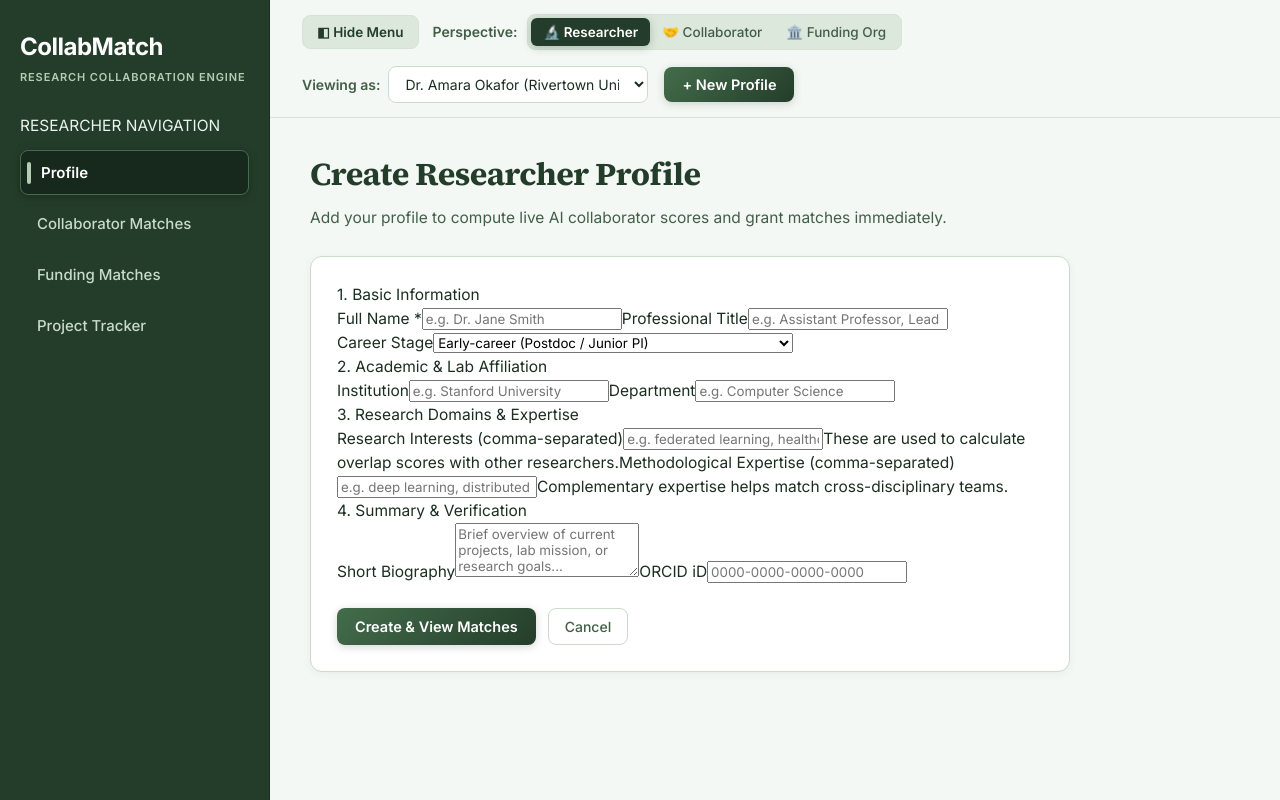
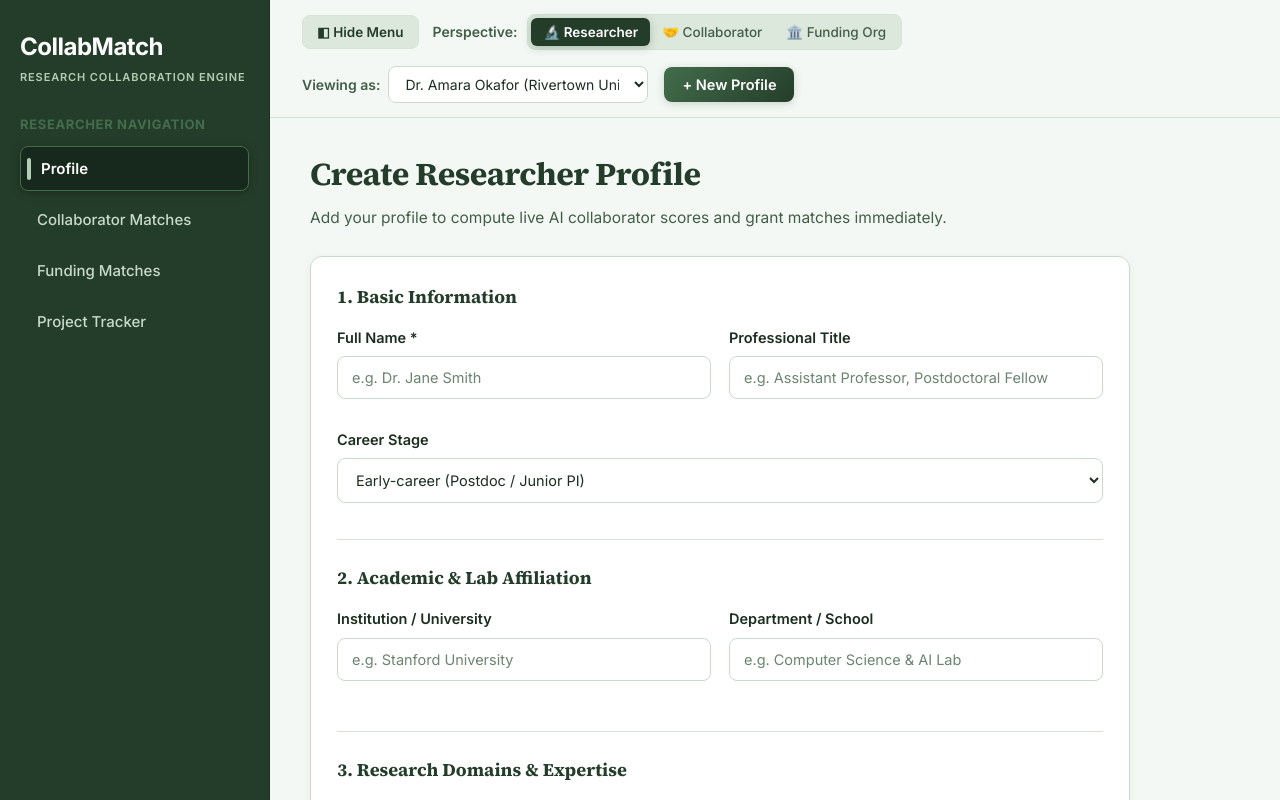
Before and after one commit to harini23-4/wins-ai-hack, a React (Vite) app in the folder frontend/: page / in a window 1280 px wide. Both pictures are taken after a click on the button "+ New Profile". Shown: the top 800 px of the page. Built offline with nearby package versions, Linux system fonts and the light colour scheme.

Commit message:
Make collaborators and organizations clickable with detailed dossiers

```diff
--- a/frontend/src/components/ProfileForm.jsx
+++ b/frontend/src/components/ProfileForm.jsx
@@ -44,120 +44,131 @@ export default function ProfileForm({ onCreate, onCancel }) {
   };
 
   return (
-    <form className="card" onSubmit={handleSubmit} style={{ maxWidth: 760 }}>
-      {/* Section 1: Basic Info */}
+    <div className="card" style={{ maxWidth: 820, margin: "0 0 32px 0" }}>
+      <form onSubmit={handleSubmit}>
+        {/* Section 1: Basic Information */}
         <div className="form-section">
-        <div className="section-label" style={{ marginTop: 0 }}>
-          1. Basic Information
-        </div>
+          <h3 className="form-section-title">1. Basic Information</h3>
 
-        <div className="form-grid-2">
-          <label className="form-field">
-            Full Name *
+          <div className="form-row-2">
+            <div className="form-group">
+              <label className="form-label">Full Name *</label>
               <input
+                className="form-input"
                 value={form.name}
                 onChange={update("name")}
                 placeholder="e.g. Dr. Jane Smith"
                 required
               />
-          </label>
+            </div>
 
-          <label className="form-field">
-            Professional Title
+            <div className="form-group">
+              <label className="form-label">Professional Title</label>
               <input
+                className="form-input"
                 value={form.title}
                 onChange={update("title")}
-              placeholder="e.g. Assistant Professor, Lead Researcher"
+                placeholder="e.g. Assistant Professor, Postdoctoral Fellow"
               />
-          </label>
+            </div>
           </div>
 
-        <label className="form-field">
-          Career Stage
-          <select value={form.careerStage} onChange={update("careerStage")}>
+          <div className="form-group">
+            <label className="form-label">Career Stage</label>
+            <select
+              className="form-select"
+              value={form.careerStage}
+              onChange={update("careerStage")}
+            >
               <option value="early-career">Early-career (Postdoc / Junior PI)</option>
               <option value="mid-career">Mid-career (Associate Professor / Senior Researcher)</option>
               <option value="senior">Senior (Full Professor / Lab Director)</option>
             </select>
-        </label>
+          </div>
         </div>
 
         {/* Section 2: Affiliation */}
         <div className="form-section">
-        <div className="section-label">2. Academic & Lab Affiliation</div>
+          <h3 className="form-section-title">2. Academic & Lab Affiliation</h3>
 
-        <div className="form-grid-2">
-          <label className="form-field">
-            Institution
+          <div className="form-row-2">
+            <div className="form-group">
+              <label className="form-label">Institution / University</label>
               <input
+                className="form-input"
                 value={form.institution}
                 onChange={update("institution")}
                 placeholder="e.g. Stanford University"
               />
-          </label>
+            </div>
 
-          <label className="form-field">
-            Department
+            <div className="form-group">
+              <label className="form-label">Department / School</label>
               <input
+                className="form-input"
                 value={form.department}
                 onChange={update("department")}
-              placeholder="e.g. Computer Science"
+                placeholder="e.g. Computer Science & AI Lab"
               />
-          </label>
+            </div>
           </div>
         </div>
 
-      {/* Section 3: Research & Skills */}
+        {/* Section 3: Research Focus */}
         <div className="form-section">
-        <div className="section-label">3. Research Domains & Expertise</div>
+          <h3 className="form-section-title">3. Research Domains & Expertise</h3>
 
-        <label className="form-field">
-          Research Interests (comma-separated)
+          <div className="form-group">
+            <label className="form-label">Research Interests (comma-separated)</label>
             <input
+              className="form-input"
               value={form.interests}
               onChange={update("interests")}
               placeholder="e.g. federated learning, healthcare AI, NLP"
             />
-          <span className="form-hint">These are used to calculate overlap scores with other researchers.</span>
-        </label>
+            <span className="form-hint">Used to calculate research overlap scores with potential collaborators.</span>
+          </div>
 
-        <label className="form-field">
-          Methodological Expertise (comma-separated)
+          <div className="form-group">
+            <label className="form-label">Methodological Expertise (comma-separated)</label>
             <input
+              className="form-input"
               value={form.expertise}
               onChange={update("expertise")}
               placeholder="e.g. deep learning, distributed systems, PyTorch"
             />
-          <span className="form-hint">Complementary expertise helps match cross-disciplinary teams.</span>
-        </label>
+            <span className="form-hint">Complementary expertise helps match cross-disciplinary research teams.</span>
+          </div>
         </div>
 
-      {/* Section 4: Bio & ORCID */}
+        {/* Section 4: Summary & Bio */}
         <div className="form-section">
-        <div className="section-label">4. Summary & Verification</div>
+          <h3 className="form-section-title">4. Summary & Verification</h3>
 
-        <label className="form-field">
-          Short Biography
+          <div className="form-group">
+            <label className="form-label">Short Biography</label>
             <textarea
+              className="form-textarea"
               value={form.bio}
               onChange={update("bio")}
-            placeholder="Brief overview of current projects, lab mission, or research goals..."
+              placeholder="Brief overview of current research focus, lab mission, or projects..."
               rows={3}
             />
-        </label>
+          </div>
 
-        <label className="form-field">
-          ORCID iD
+          <div className="form-group">
+            <label className="form-label">ORCID iD</label>
             <input
+              className="form-input"
               value={form.orcid}
               onChange={update("orcid")}
               placeholder="0000-0000-0000-0000"
             />
-        </label>
+          </div>
         </div>
 
         {/* Actions */}
-      <div style={{ display: "flex", gap: 12, marginTop: 24 }}>
+        <div className="form-actions">
           <button type="submit" className="btn-primary">
             Create & View Matches
           </button>
@@ -166,5 +177,6 @@ export default function ProfileForm({ onCreate, onCancel }) {
           </button>
         </div>
       </form>
+    </div>
   );
 }
--- a/frontend/src/index.css
+++ b/frontend/src/index.css
@@ -316,6 +316,93 @@ button, input, select, textarea {
   line-height: 1.55;
 }
 
+/* Form Styles & Organization */
+.form-section {
+  margin-bottom: 24px;
+  padding-bottom: 20px;
+  border-bottom: 1px solid var(--border);
+}
+
+.form-section:last-child {
+  border-bottom: none;
+  margin-bottom: 0;
+  padding-bottom: 0;
+}
+
+.form-section-title {
+  font-family: var(--font-serif);
+  font-size: 18px;
+  font-weight: 700;
+  color: var(--c-forest-deep);
+  margin: 0 0 16px 0;
+}
+
+.form-row-2 {
+  display: grid;
+  grid-template-columns: 1fr 1fr;
+  gap: 18px;
+  margin-bottom: 14px;
+}
+
+.form-group {
+  display: flex;
+  flex-direction: column;
+  gap: 7px;
+  margin-bottom: 16px;
+  width: 100%;
+}
+
+.form-label {
+  font-size: 14.5px;
+  font-weight: 600;
+  color: var(--text-primary);
+  display: block;
+}
+
+.form-input,
+.form-select,
+.form-textarea {
+  display: block;
+  width: 100%;
+  box-sizing: border-box;
+  background: var(--bg-input);
+  border: 1px solid var(--border-card);
+  border-radius: 8px;
+  padding: 12px 14px;
+  color: var(--text-primary);
+  font-size: 14.5px;
+  outline: none;
+  transition: all 0.2s ease;
+}
+
+.form-input:focus,
+.form-select:focus,
+.form-textarea:focus {
+  border-color: var(--c-forest-bright);
+  box-shadow: 0 0 0 3px rgba(67, 109, 75, 0.2);
+}
+
+.form-input::placeholder,
+.form-textarea::placeholder {
+  color: var(--text-muted);
+}
+
+.form-hint {
+  display: block;
+  font-size: 13px;
+  color: var(--text-muted);
+  font-weight: 400;
+  margin-top: 4px;
+  line-height: 1.4;
+}
+
+.form-actions {
+  display: flex;
+  align-items: center;
+  gap: 14px;
+  margin-top: 24px;
+}
+
 /* Stat Row & Stat Boxes (Project Tracker) */
 .stat-row {
   display: flex;
@@ -522,5 +609,88 @@ button, input, select, textarea {
   border-color: var(--c-forest-bright);
 }
 
-/* Form Styles & Spacing */
-.form-
+/* Matching & Badges */
+.match-row {
+  display: flex;
+  gap: 22px;
+  align-items: flex-start;
+}
+
+.score-badge {
+  font-family: var(--font-mono);
+  font-size: 14px;
+  font-weight: 600;
+  color: var(--c-forest-deep);
+  background: var(--c-mint-pale);
+  border: 1px solid var(--c-sage-medium);
+  border-radius: 999px;
+  padding: 5px 14px;
+  white-space: nowrap;
+}
+
+.score-bar-track {
+  height: 7px;
+  border-radius: 999px;
+  background: var(--border);
+  overflow: hidden;
+  margin-top: 14px;
+  max-width: 300px;
+}
+
+.score-bar-fill {
+  height: 100%;
+  background: linear-gradient(90deg, var(--c-sage-dark), var(--c-forest-bright));
+  border-radius: 999px;
+}
+
+.tag {
+  display: inline-block;
+  font-size: 13px;
+  border: 1px solid var(--border-card);
+  background: var(--tag-bg);
+  border-radius: 999px;
+  padding: 5px 13px;
+  margin: 4px 6px 4px 0;
+  color: var(--text-secondary);
+  transition: all 0.2s ease;
+}
+
+.tag:hover {
+  border-color: var(--c-forest-bright);
+  color: var(--c-forest-deep);
+}
+
+.tag.shared {
+  background: var(--tag-shared-bg);
+  border-color: var(--tag-shared-border);
+  color: var(--tag-shared-text);
+  font-weight: 600;
+}
+
+.name-line {
+  font-weight: 700;
+  font-size: 18.5px;
+  color: var(--c-forest-deep);
+}
+
+.meta-line {
+  font-size: 14.5px;
+  color: var(--text-secondary);
+  margin-top: 4px;
+}
+
+.section-label {
+  font-size: 13px;
+  text-transform: uppercase;
+  letter-spacing: 0.05em;
+  color: var(--c-forest-bright);
+  font-weight: 700;
+  margin: 20px 0 10px;
+}
+
+.loading, .empty {
+  color: var(--text-secondary);
+  font-size: 15px;
+  padding: 26px 0;
+  text-align: center;
+}
```
Lines whose indentation alone changed are shown as unchanged.
